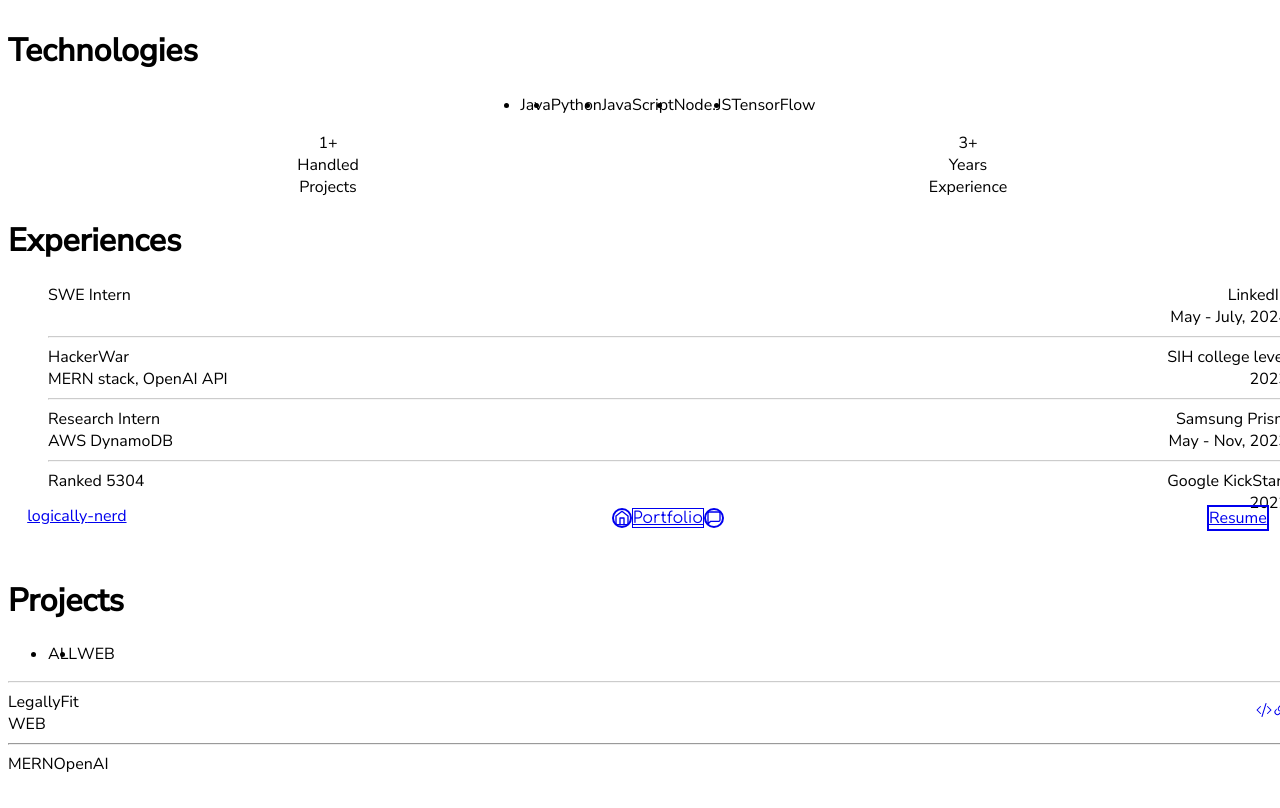
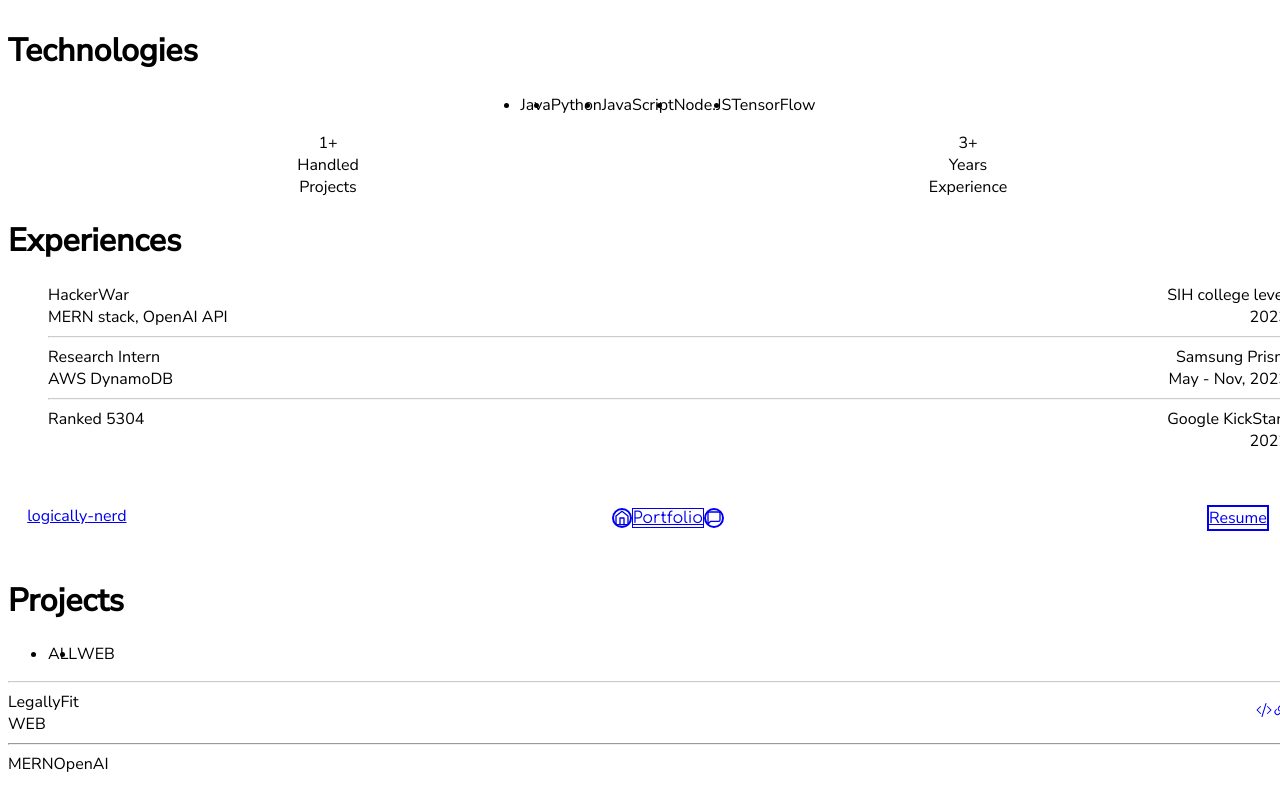
Before and after one commit to logically-nerd/logically-nerd.github.io, a Next.js app: page /portfolio in a window 1280 px wide. Shown: the top 808 px of the page. Built offline with nearby package versions, Linux system fonts and the light colour scheme.

Commit message:
minor removal

```diff
--- a/src/data/expData.js
+++ b/src/data/expData.js
@@ -1,10 +1,10 @@
 const expData = [
-    {
-        job: "SWE Intern",
-        company: "LinkedIn",
-        tech: "",
-        time: "May - July, 2024"
-    },
+    // {
+    //     job: "SWE Intern",
+    //     company: "LinkedIn",
+    //     tech: "",
+    //     time: "May - July, 2024"
+    // },
     {
         job: "HackerWar",
         company: "SIH college level",
```
